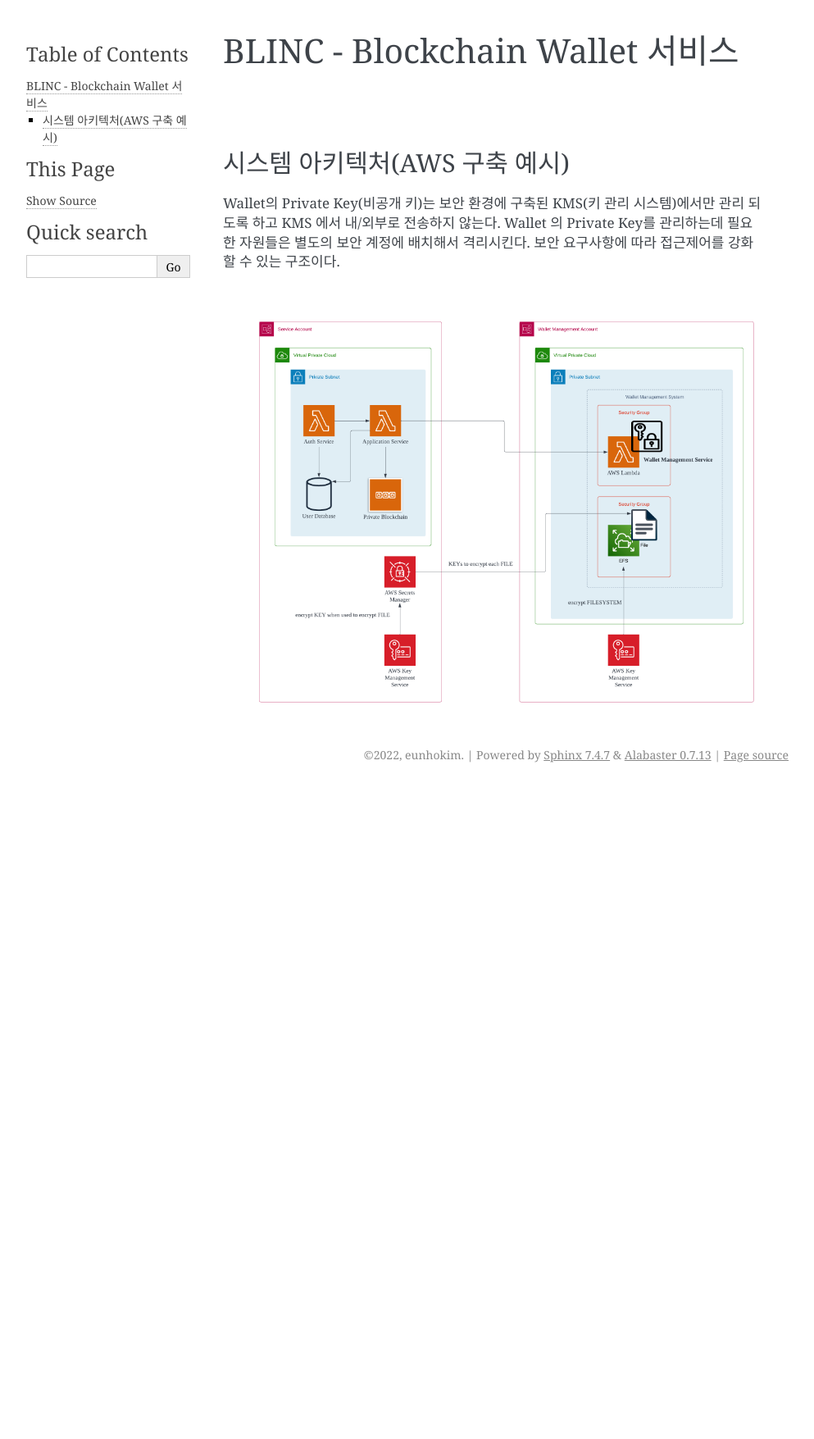
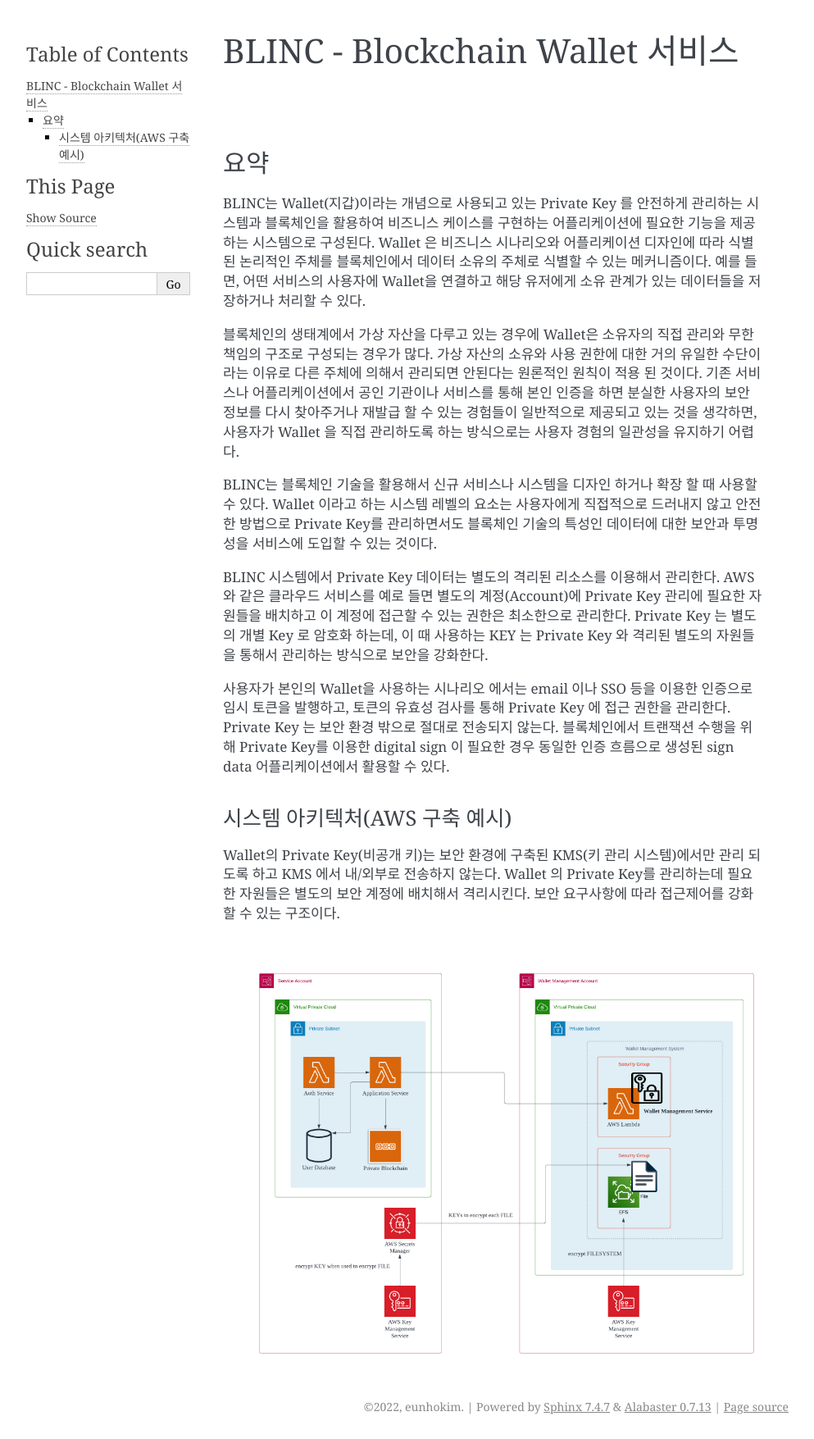
Before and after one commit to experimenting-to-learn/contents, a Sphinx documentation site: the page built from docs/source/blinc-intro.md, in a window 1280 px wide. Shown: the whole page at 82% size, without its empty margins (148-1141 px from the left). Built offline with Sphinx 7.4.7, drawn with Linux system fonts in a browser that asks for light colours; before the commit the page ends 960 px from its top, so only the background shows below that.

Commit message:
add Summary on blinc-intro

```diff
--- a/docs/source/blinc-intro.md
+++ b/docs/source/blinc-intro.md
@@ -1,5 +1,18 @@
 BLINC - Blockchain Wallet 서비스
 ======================================
+
+## 요약
+
+BLINC는 Wallet(지갑)이라는 개념으로 사용되고 있는 Private Key 를 안전하게 관리하는 시스템과 블록체인을 활용하여 비즈니스 케이스를 구현하는 어플리케이션에 필요한 기능을 제공하는 시스템으로 구성된다. Wallet 은 비즈니스 시나리오와 어플리케이션 디자인에 따라 식별된 논리적인 주체를 블록체인에서 데이터 소유의 주체로 식별할 수 있는 메커니즘이다. 예를 들면, 어떤 서비스의 사용자에 Wallet을 연결하고 해당 유저에게 소유 관계가 있는 데이터들을 저장하거나 처리할 수 있다.
+
+블록체인의 생태계에서 가상 자산을 다루고 있는 경우에 Wallet은 소유자의 직접 관리와 무한 책임의 구조로 구성되는 경우가 많다. 가상 자산의 소유와 사용 권한에 대한 거의 유일한 수단이라는 이유로 다른 주체에 의해서 관리되면 안된다는 원론적인 원칙이 적용 된 것이다. 기존 서비스나 어플리케이션에서 공인 기관이나 서비스를 통해 본인 인증을 하면 분실한 사용자의 보안 정보를 다시 찾아주거나 재발급 할 수 있는 경험들이 일반적으로 제공되고 있는 것을 생각하면, 사용자가 Wallet 을 직접 관리하도록 하는 방식으로는 사용자 경험의 일관성을 유지하기 어렵다.
+
+BLINC는 블록체인 기술을 활용해서 신규 서비스나 시스템을 디자인 하거나 확장 할 때 사용할 수 있다. Wallet 이라고 하는 시스템 레벨의 요소는 사용자에게 직접적으로 드러내지 않고 안전한 방법으로 Private Key를 관리하면서도 블록체인 기술의 특성인 데이터에 대한 보안과 투명성을 서비스에 도입할 수 있는 것이다.
+
+BLINC 시스템에서 Private Key 데이터는 별도의 격리된 리소스를 이용해서 관리한다. AWS와 같은 클라우드 서비스를 예로 들면 별도의 계정(Account)에 Private Key 관리에 필요한 자원들을 배치하고 이 계정에 접근할 수 있는 권한은 최소한으로 관리한다. Private Key 는 별도의 개별 Key 로 암호화 하는데, 이 때 사용하는 KEY 는 Private Key 와 격리된 별도의 자원들을 통해서 관리하는 방식으로 보안을 강화한다.
+
+사용자가 본인의 Wallet을 사용하는 시나리오 에서는 email 이나 SSO 등을 이용한 인증으로 임시 토큰을 발행하고, 토큰의 유효성 검사를 통해 Private Key 에 접근 권한을 관리한다. Private Key 는 보안 환경 밖으로 절대로 전송되지 않는다. 블록체인에서 트랜잭션 수행을 위해 Private Key를 이용한 digital sign 이 필요한 경우 동일한 인증 흐름으로 생성된 sign data 어플리케이션에서 활용할 수 있다.
+
 
 ### 시스템 아키텍처(AWS 구축 예시)
 
```
